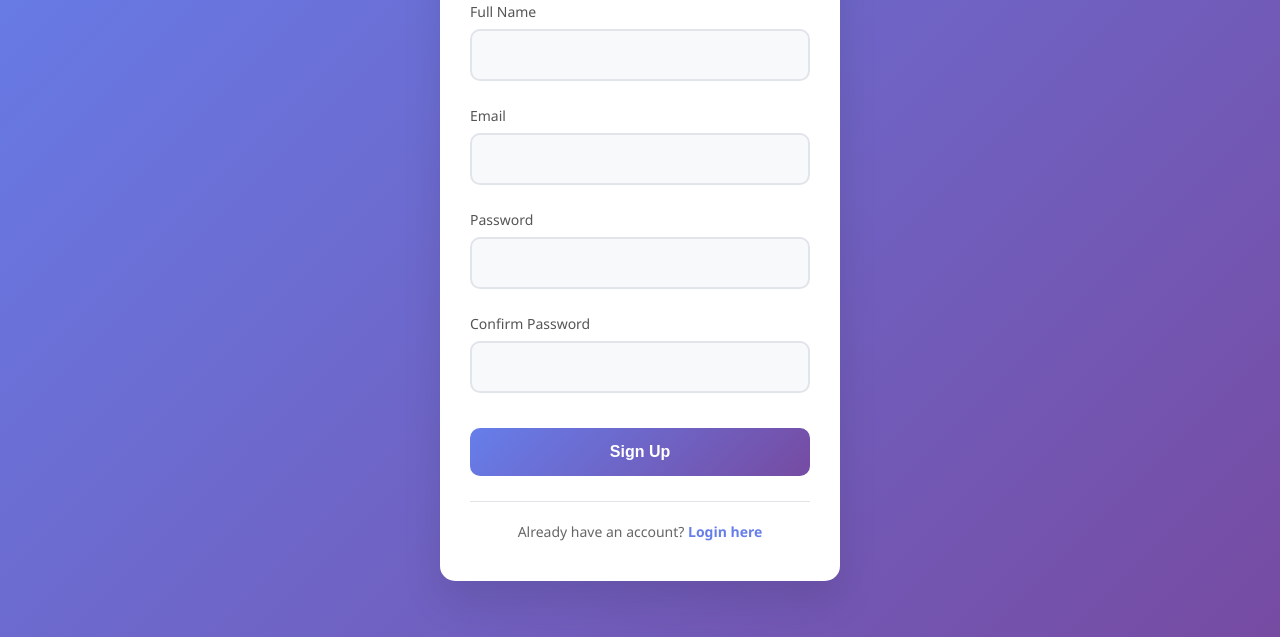
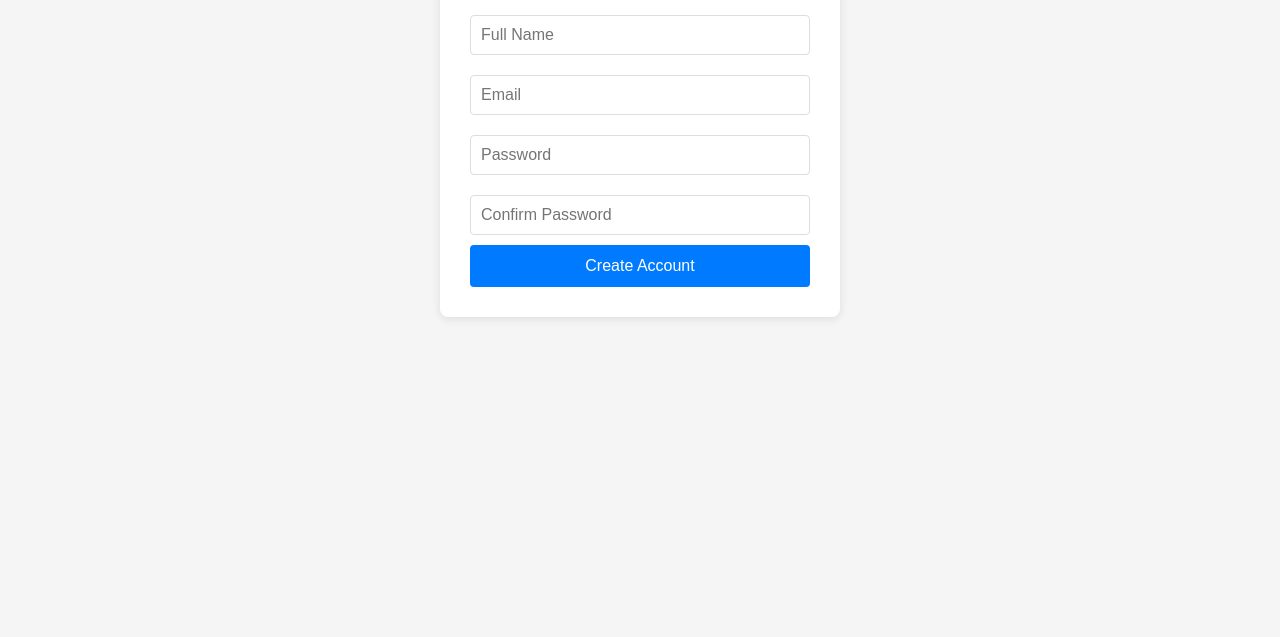
Before and after one commit to Mitt675/Fullstack-authentication-and-protected-routes, a website: page Client_side/signup.html in a window 1280 px wide. Shown: the part 163-800 px from the top of the page. Drawn offline with Linux system fonts and the light colour scheme.

Commit message:
ts still aint tuff

```diff
--- a/Client_side/signup.html
+++ b/Client_side/signup.html
@@ -4,45 +4,64 @@
     <meta charset="UTF-8">
     <meta name="viewport" content="width=device-width, initial-scale=1.0">
     <title>Sign Up</title>
-    <link rel="stylesheet" href="singnup.css">
+    <style>
+        body {
+            font-family: Arial, sans-serif;
+            max-width: 400px;
+            margin: 50px auto;
+            padding: 20px;
+            background-color: #f5f5f5;
+        }
+
+        .form-container {
+            background: white;
+            padding: 30px;
+            border-radius: 8px;
+            box-shadow: 0 2px 10px rgba(0,0,0,0.1);
+        }
+
+        h2 {
+            text-align: center;
+            margin-bottom: 20px;
+            color: #333;
+        }
+
+        input {
+            width: 100%;
+            padding: 10px;
+            margin: 10px 0;
+            border: 1px solid #ddd;
+            border-radius: 4px;
+            font-size: 16px;
+            box-sizing: border-box;
+        }
+
+        button {
+            width: 100%;
+            padding: 12px;
+            background-color: #007bff;
+            color: white;
+            border: none;
+            border-radius: 4px;
+            font-size: 16px;
+            cursor: pointer;
+        }
+
+        button:hover {
+            background-color: #0056b3;
+        }
+    </style>
 </head>
 <body>
-    <div id="message">
-        <h2></h2>
+    <div class="form-container">
+        <h2>Sign Up</h2>
+        <form id="signupForm" action="/api/auth/signup" method="post">
+            <input type="text" name="username" placeholder="Full Name" required>
+            <input type="email" name="email" placeholder="Email" required>
+            <input type="password" name="password" placeholder="Password" required>
+            <input type="password" name="confirmPassword" placeholder="Confirm Password" required>
+            <button type="submit">Create Account</button>
+        </form>
     </div>
-    <div class="container">
-        <div class="signup-form">
-            <h2>Create Account</h2>
-            <form id="signupForm">
-                <div class="form-group">
-                    <label for="fullName">Full Name</label>
-                    <input type="text" id="userName" name="fullName" required>
-                </div>
-
-                <div class="form-group">
-                    <label for="email">Email</label>
-                    <input type="email" id="email" name="email" required>
-                </div>
-
-                <div class="form-group">
-                    <label for="password">Password</label>
-                    <input type="password" id="password" name="password" required>
-                </div>
-
-                <div class="form-group">
-                    <label for="confirmPassword">Confirm Password</label>
-                    <input type="password" id="confirmPassword" name="confirmPassword" required>
-                </div>
-
-                <button type="submit" class="btn-signup">Sign Up</button>
-            </form>
-
-            <div class="login-link">
-                <p>Already have an account? <a href="login.html">Login here</a></p>
-            </div>
-        </div>
-    </div>
-
-    <script src="signup.js"></script>
 </body>
 </html>
--- a/Client_side/signup.js
+++ b/Client_side/signup.js
@@ -3,46 +3,31 @@
 const signupform = document.getElementById('signupForm').addEventListener('submit',async (e)=>{
     e.preventDefault
 
-    const username = document.getElementById('userName').value
+    const username = document.getElementById('username').value
     const email = document.getElementById('email').value
     const password = document.getElementById('password').value
     const confirmpassword = document.getElementById('confirmPassword').value
-    const message = document.getElementById('message')
+
 
 try{
 
     const res = await fetch('/api/auth/signup',{
+
       method : 'POST',
       headers : {'Content-Type':'application/json'},
       body : JSON.stringify({username,email,password})
+    })
+   const data = await res.json();
 
-
-    })
-    if(!res.ok){
-      const erroMsg = await res.text()
-      console.error('server responded with erro :' , erroMsg)
-    }
-    const data = await res.json()
-
-    console.log('Raw response:', res);
-
-    console.log('Parsed JSON:', data);
-
-       if(data.success){
-      localStorage.setItem('token',data.token)
-      message.textContent = 'signup successfull'
-      message.style.color = 'green'
-      window.location.href = '/Client_side/dashboard.html'
-    }
-    else{
-      message.textContent = 'signup is failed'
-      message.style.color = 'red'
-    }
-
+   if(data.success){
+    console.log('signup is done ')
+    window.location.href = '/dashboard.html'
+   }
+   else{
+    console.error('singup is failed :' , data)
+   }
 }
-
     catch(err){
-      message.textContent = 'internla server error'
-      message.style.color = 'yellow'
+      console.error('internal server erro :' , err)
     }
 })
```
